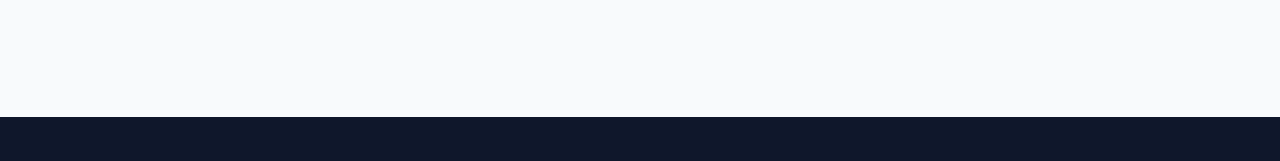
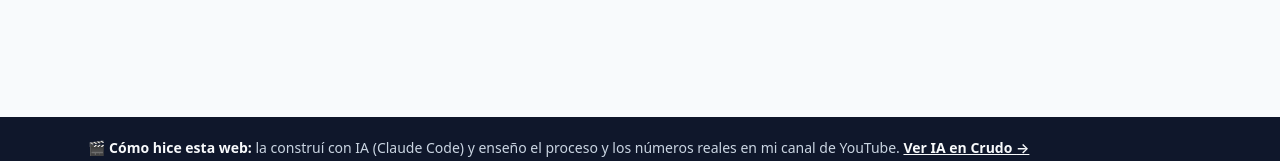
Before and after one commit to agomezve/viviendaclara-web, an Astro site: page / in a window 1280 px wide. Shown: the part 3987-4148 px from the top of the page. Built offline with nearby package versions, Linux system fonts and the light colour scheme; Astro itself is replaced by a stand-in of ours.

Commit message:
Pie: franja «Cómo hice esta web» con enlace al vídeo
Co-Authored-By: Claude Opus 5.5 <noreply@anthropic.com>

```diff
--- a/src/components/Footer.astro
+++ b/src/components/Footer.astro
@@ -1,6 +1,6 @@
 ---
 // Ruta: src/components/Footer.astro
-import { SITE, CURRENT_PROJECT, HERRAMIENTAS, LEGAL_LINKS, PROJECTS, SITE_LINKS } from '../config/site';
+import { SITE, CURRENT_PROJECT, HERRAMIENTAS, LEGAL_LINKS, PROJECTS, SITE_LINKS, CHANNEL } from '../config/site';
 import { MUNICIPIOS } from '../lib/datos';
 
 const year = new Date().getFullYear();
@@ -10,6 +10,15 @@ const top = CIUDADES.map((s) => MUNICIPIOS.find((m) => m.slug === s)).filter((m)
 ---
 
 <footer class="mt-16 bg-slate-900 text-slate-300">
+  <div class="border-b border-slate-800">
+    <p class="mx-auto max-w-6xl px-4 py-5 text-sm leading-relaxed sm:px-6">
+      <span aria-hidden="true">🎬</span> <strong class="text-slate-50">Cómo hice esta web:</strong>
+      la construí con IA (Claude Code) y enseño el proceso y los números reales en mi canal de YouTube.
+      <a href={CHANNEL.url} rel="noopener" target="_blank" class="font-semibold text-slate-50 underline hover:text-teal-400">
+        Ver {CHANNEL.name} <span aria-hidden="true">→</span>
+      </a>
+    </p>
+  </div>
   <div class="mx-auto grid max-w-6xl gap-10 px-4 py-12 sm:px-6 sm:grid-cols-2 lg:grid-cols-5">
     <div>
       <p class="text-lg font-bold text-slate-50">Vivienda<span class="text-teal-400">Clara</span></p>
```
